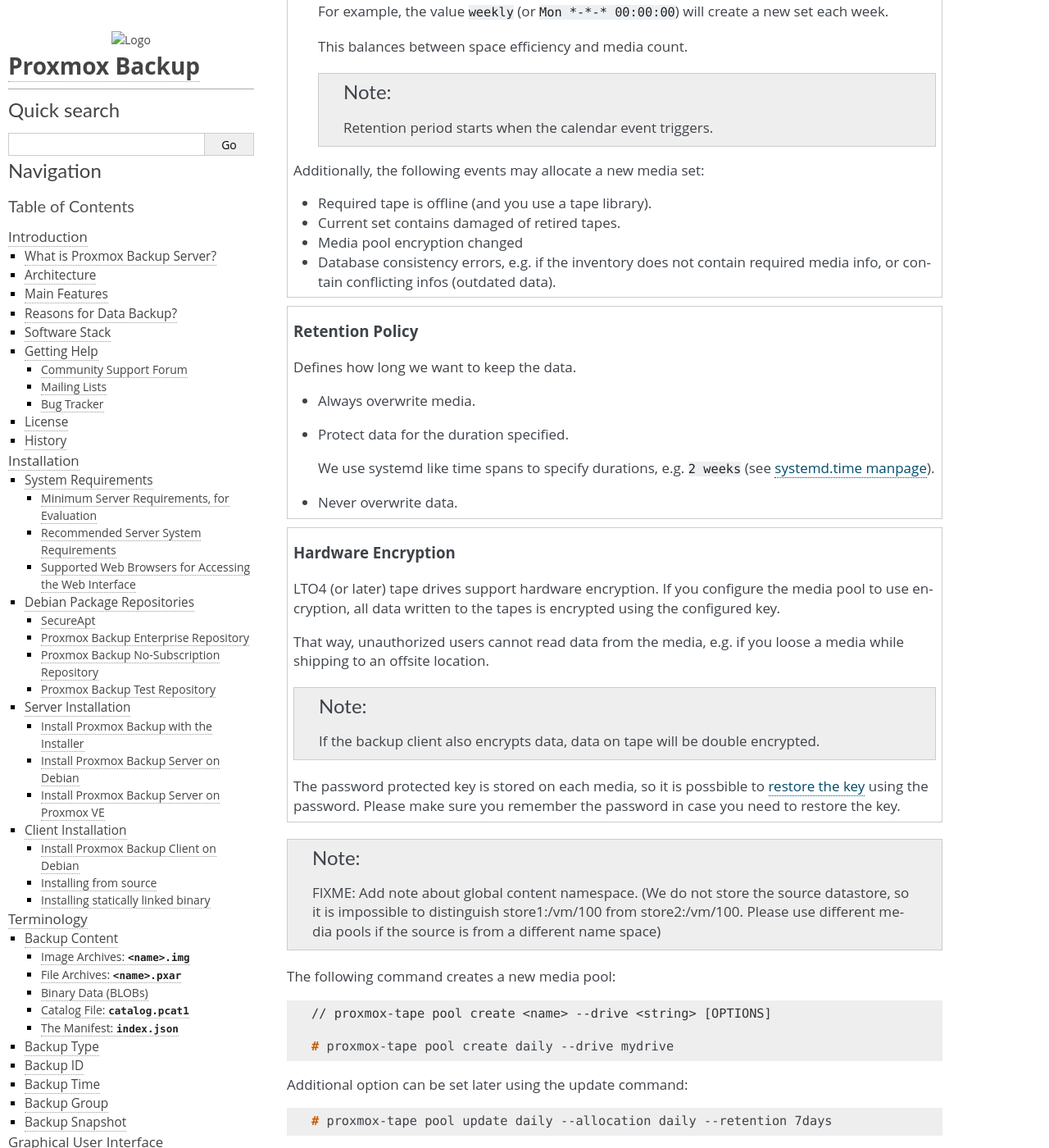
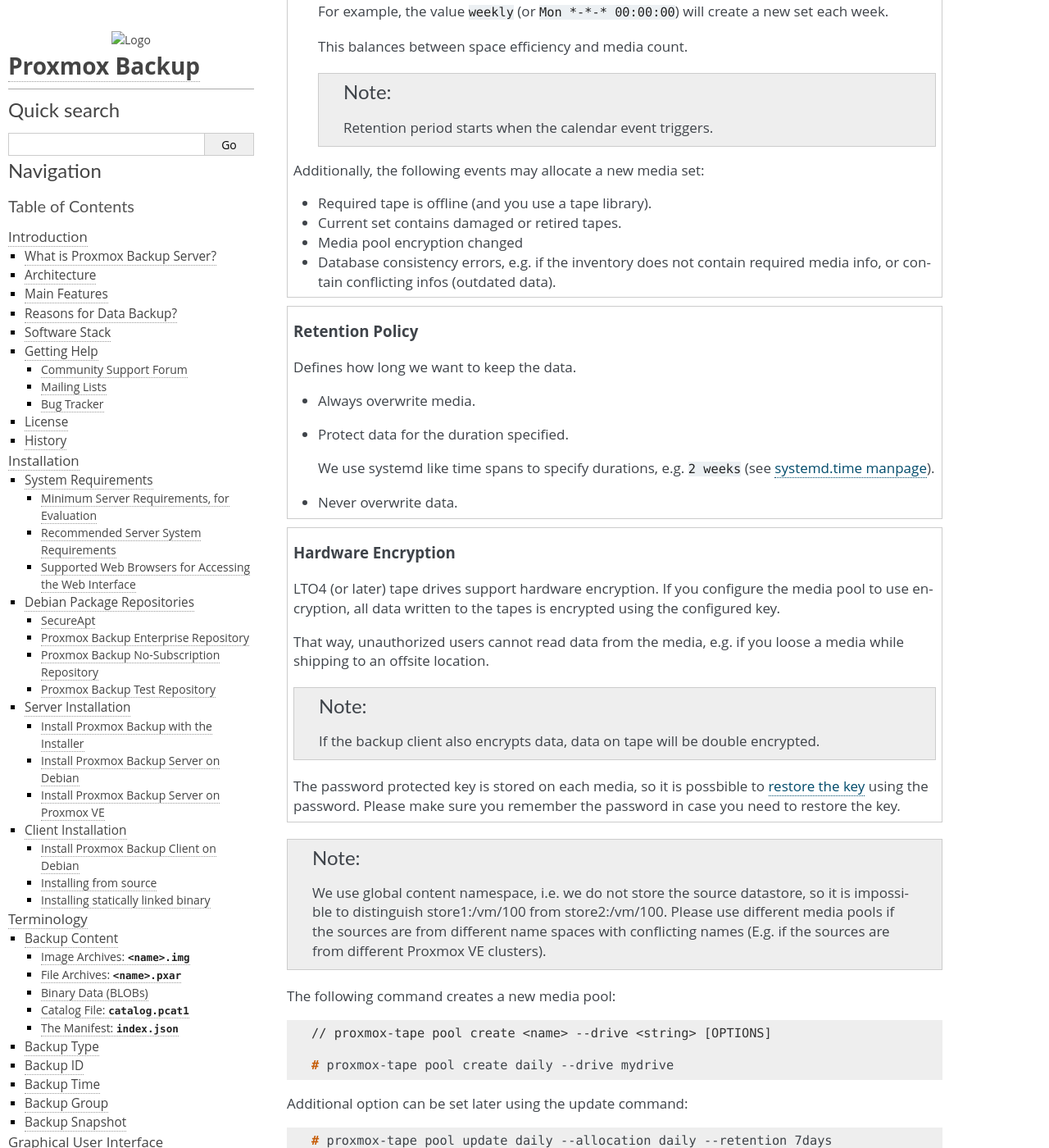
Before and after one commit to proxmox/proxmox-backup, a Sphinx documentation site: the page built from docs/tape-backup.rst, in a window 1280 px wide and 1400 px high, scrolled down 8113 px. Shown: the whole window at 82% size. Built offline with Sphinx 7.4.7, drawn with Linux system fonts in a browser that asks for light colours.

Commit message:
docs: fix note about global media pool namespace

```diff
--- a/docs/tape-backup.rst
+++ b/docs/tape-backup.rst
@@ -466,7 +466,7 @@
 
    - Required tape is offline (and you use a tape library).
 
-   - Current set contains damaged of retired tapes.
+   - Current set contains damaged or retired tapes.
 
    - Media pool encryption changed
 
@@ -504,10 +504,11 @@
    you remember the password in case you need to restore the key.
 
 
-.. NOTE:: FIXME: Add note about global content namespace. (We do not store
-   the source datastore, so it is impossible to distinguish
-   store1:/vm/100 from store2:/vm/100. Please use different media
-   pools if the source is from a different name space)
+.. NOTE:: We use global content namespace, i.e. we do not store the
+   source datastore, so it is impossible to distinguish store1:/vm/100
+   from store2:/vm/100. Please use different media pools if the
+   sources are from different name spaces with conflicting names
+   (E.g. if the sources are from different Proxmox VE clusters).
 
 
 The following command creates a new media pool:
```
